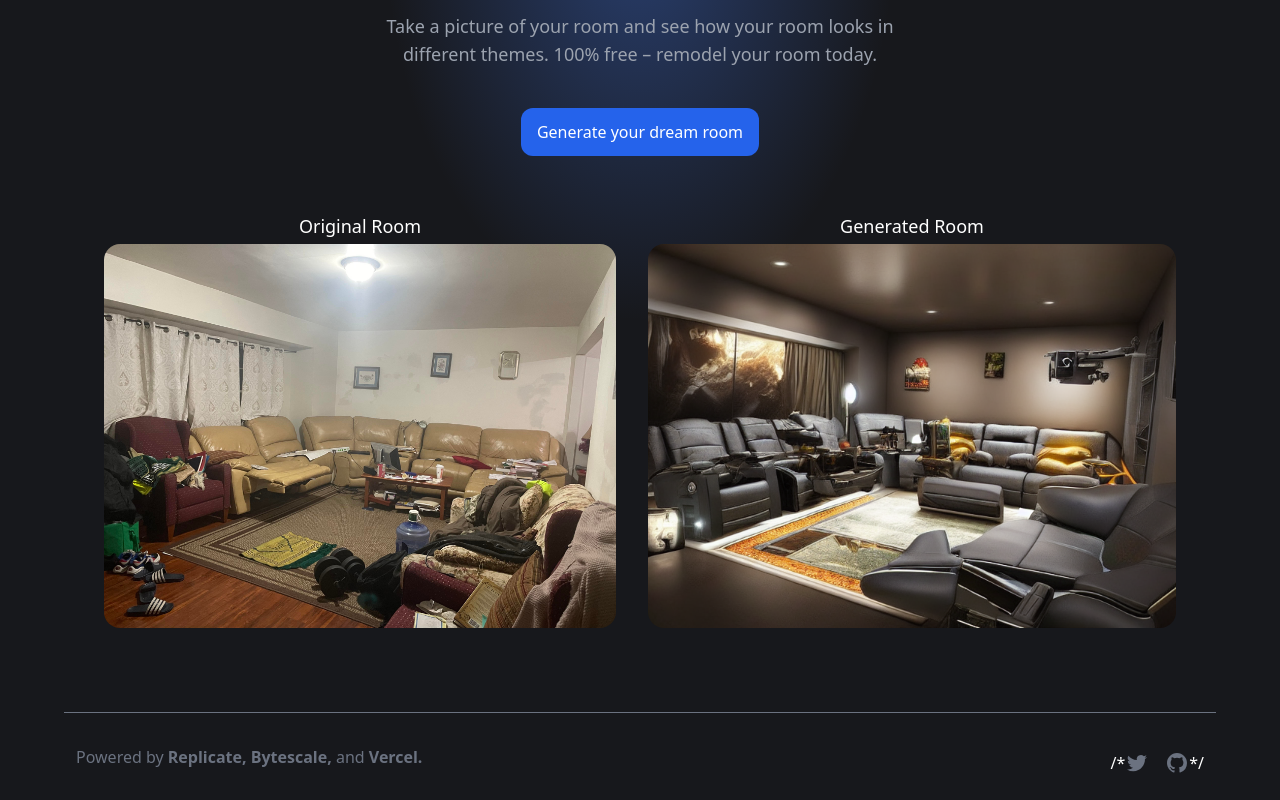
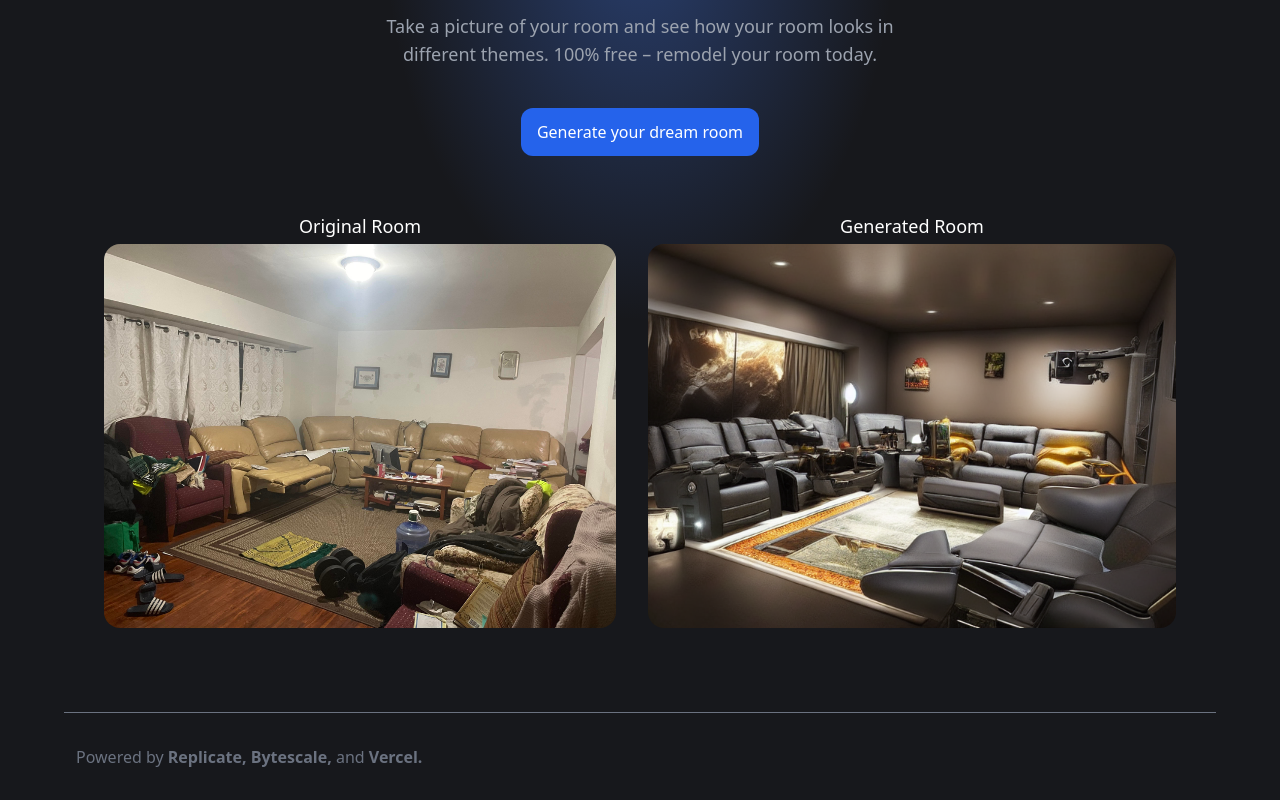
Before and after one commit to mahmud13/home-decorion, a Next.js app: page / in a window 1280 px wide. Shown: the part 479-1279 px from the top of the page. Built offline with nearby package versions, Linux system fonts and the light colour scheme.

Commit message:
remove the footer twitter and github link

```diff
--- a/components/Footer.tsx
+++ b/components/Footer.tsx
@@ -31,32 +31,7 @@ export default function Footer() {
           Vercel.
         </a>
       </div>
-      <div className="flex space-x-4 pb-4 sm:pb-0">
-      /*   <Link
-          href="https://twitter.com/nutlope"
-          className="group"
-          aria-label="TaxPal on Twitter"
-        >
-          <svg
-            aria-hidden="true"
-            className="h-6 w-6 fill-gray-500 group-hover:fill-gray-300"
-          >
-            <path d="M8.29 20.251c7.547 0 11.675-6.253 11.675-11.675 0-.178 0-.355-.012-.53A8.348 8.348 0 0 0 22 5.92a8.19 8.19 0 0 1-2.357.646 4.118 4.118 0 0 0 1.804-2.27 8.224 8.224 0 0 1-2.605.996 4.107 4.107 0 0 0-6.993 3.743 11.65 11.65 0 0 1-8.457-4.287 4.106 4.106 0 0 0 1.27 5.477A4.073 4.073 0 0 1 2.8 9.713v.052a4.105 4.105 0 0 0 3.292 4.022 4.093 4.093 0 0 1-1.853.07 4.108 4.108 0 0 0 3.834 2.85A8.233 8.233 0 0 1 2 18.407a11.615 11.615 0 0 0 6.29 1.84" />
-          </svg>
-        </Link>
-        <Link
-          href="https://github.com/Nutlope/roomGPT"
-          className="group"
-          aria-label="TaxPal on GitHub"
-        >
-          <svg
-            aria-hidden="true"
-            className="h-6 w-6 fill-gray-500 group-hover:fill-gray-300"
-          >
-            <path d="M12 2C6.477 2 2 6.484 2 12.017c0 4.425 2.865 8.18 6.839 9.504.5.092.682-.217.682-.483 0-.237-.008-.868-.013-1.703-2.782.605-3.369-1.343-3.369-1.343-.454-1.158-1.11-1.466-1.11-1.466-.908-.62.069-.608.069-.608 1.003.07 1.531 1.032 1.531 1.032.892 1.53 2.341 1.088 2.91.832.092-.647.35-1.088.636-1.338-2.22-.253-4.555-1.113-4.555-4.951 0-1.093.39-1.988 1.029-2.688-.103-.253-.446-1.272.098-2.65 0 0 .84-.27 2.75 1.026A9.564 9.564 0 0 1 12 6.844a9.59 9.59 0 0 1 2.504.337c1.909-1.296 2.747-1.027 2.747-1.027.546 1.379.202 2.398.1 2.651.64.7 1.028 1.595 1.028 2.688 0 3.848-2.339 4.695-4.566 4.943.359.309.678.92.678 1.855 0 1.338-.012 2.419-.012 2.747 0 .268.18.58.688.482A10.02 10.02 0 0 0 22 12.017C22 6.484 17.522 2 12 2Z" />
-          </svg>
-        </Link> */
-      </div>
+
     </footer>
   );
 }
```
